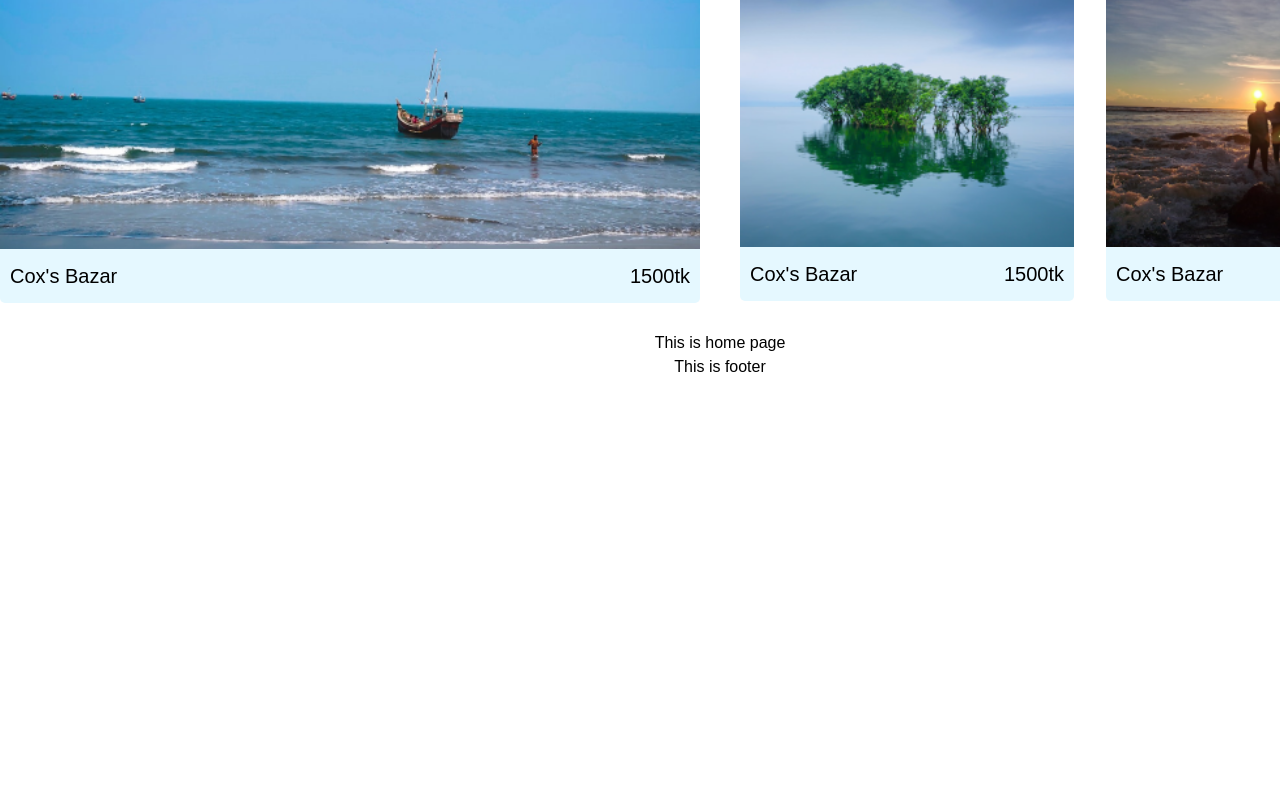
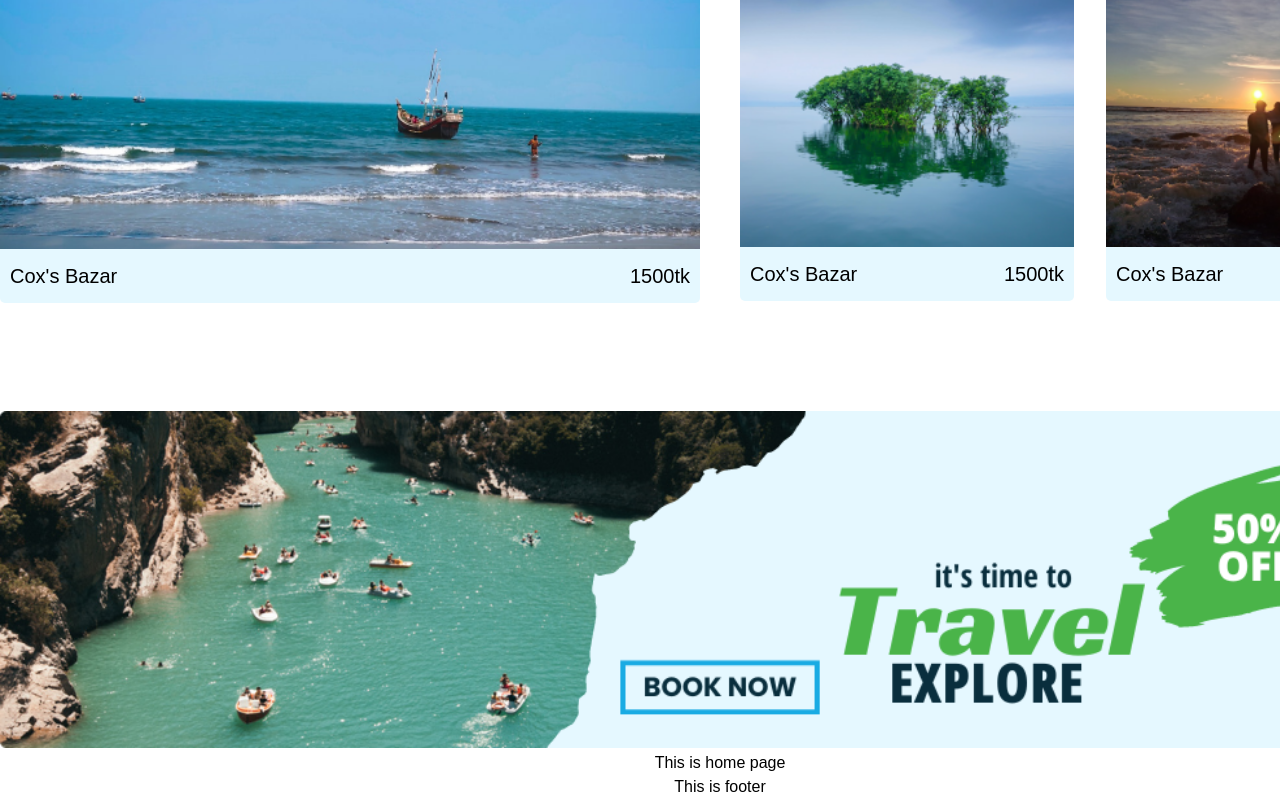
Before and after one commit to Ibrahim-Sikder/softypy, a React (Create React App) app: page / in a window 1280 px wide. Shown: the part 487-1286 px from the top of the page. Before the commit the page ends 866 px from the top, so only its background shows below. Built offline with nearby package versions, Linux system fonts and the light colour scheme.

Commit message:
travel-completed

```diff
--- a/src/Pages/Home/Home.js
+++ b/src/Pages/Home/Home.js
@@ -1,12 +1,14 @@
 import React from 'react';
 import Banner from '../../components/Banner/Banner';
 import Places from '../../components/Places/Places';
+import Travel from '../../components/Travel/Travel';
 
 const Home = () => {
     return (
         <div>
             <Banner></Banner>
             <Places></Places>
+            <Travel></Travel>
             <h2>This is home page </h2>
         </div>
     );
--- /dev/null
+++ b/src/components/Travel/Travel.css
@@ -0,0 +1,5 @@
+.travel{
+width: 100%;
+height: 260px;
+border-radius: 5px;
+}
--- /dev/null
+++ b/src/components/Travel/Travel.js
@@ -0,0 +1,12 @@
+import React from 'react';
+import './Travel.css';
+import travel from '../../Assets/travel2.png'
+const Travel = () => {
+    return (
+        <div className='travel my-20'>
+            <img className='w-full' src={travel} alt="" />
+        </div>
+    );
+};
+
+export default Travel;
```
Also changed, not shown: src/Assets/travel2.png (renamed from src/Assets/Travel Agency Banner.png).
